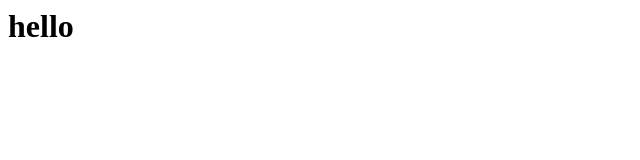
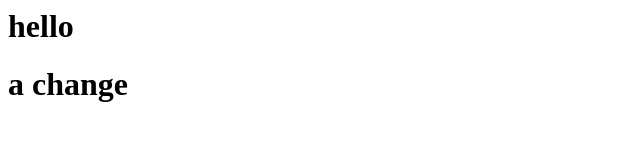
Before and after one commit to daana19/appdevrep, a plain HTML site: page index.html in a window 1280 px wide. Shown: the whole page, without its empty margins (0-640 px from the left). Drawn offline with Linux system fonts and the light colour scheme.

Commit message:
Update index.html

```diff
--- a/index.html
+++ b/index.html
@@ -1,5 +1,6 @@
 <html>
   <body>
     <h1> hello </h1>
+    <h1> a change </h1>
   </body>
 </html>
```
